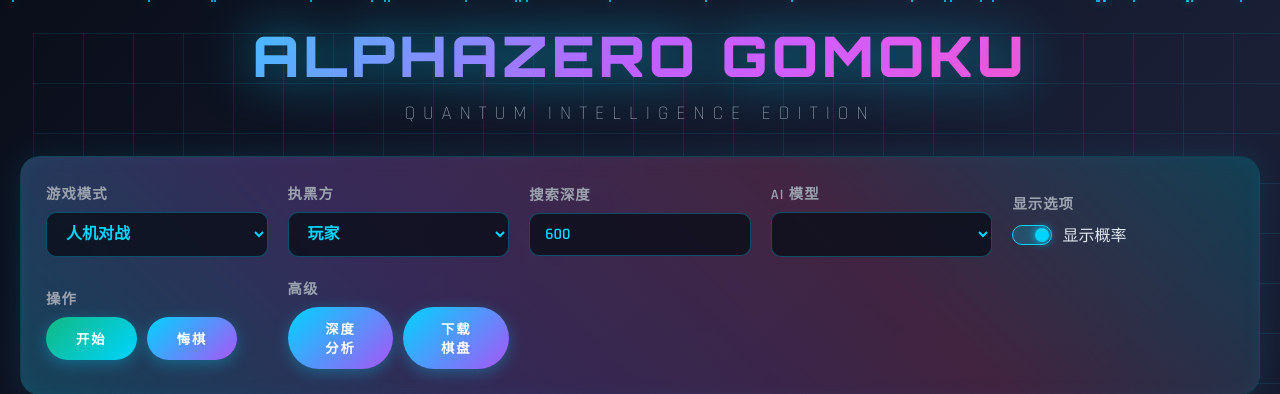
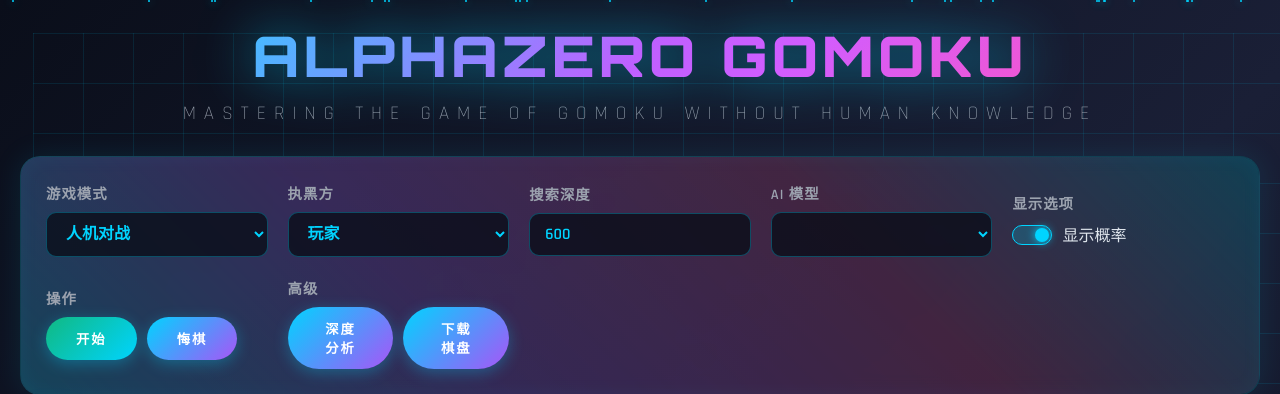
Before and after one commit to fg12345678901/alphazero_gomoku, a Flask app: page / in a window 1280 px wide. Shown: the top 394 px of the page. Run offline with Flask 3, Linux system fonts and the light colour scheme; data that the repository does not hold is empty; some libraries are stand-ins or nearby versions.

Commit message:
Update index.html

```diff
--- a/webapp/templates/index.html
+++ b/webapp/templates/index.html
@@ -4,7 +4,7 @@
     <meta charset="UTF-8">
     <meta name="viewport" content="width=device-width, initial-scale=1.0">
     <meta name="theme-color" content="#00d4ff">
-    <title>AlphaZero 五子棋 - Quantum Edition</title>
+    <title>AlphaZero 五子棋</title>
     <link href="https://fonts.googleapis.com/css2?family=Orbitron:wght@400;700;900&family=Rajdhani:wght@300;400;600;700&display=swap" rel="stylesheet">
     <link rel="stylesheet" href="{{ url_for('static', filename='style.css') }}">
 </head>
@@ -16,7 +16,7 @@
         <!-- 标题 -->
         <div class="header">
             <h1 class="main-title">AlphaZero Gomoku</h1>
-            <div class="subtitle">Quantum Intelligence Edition</div>
+            <div class="subtitle">Mastering the game of Gomoku without human knowledge</div>
         </div>
 
         <!-- 控制面板 -->
```
